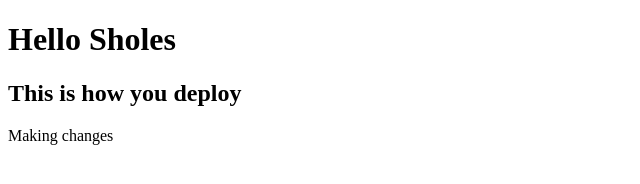
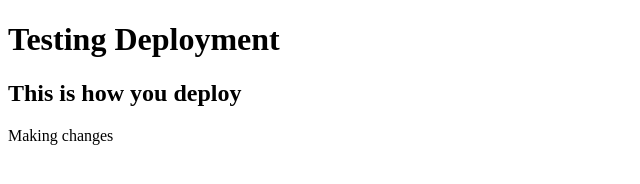
Before and after one commit to bradgichangi/sholes_web, a plain HTML site: page index.html in a window 1280 px wide. Shown: the whole page, without its empty margins (0-640 px from the left). Drawn offline with Linux system fonts and the light colour scheme.

Commit message:
Changes to HTML

```diff
--- a/index.html
+++ b/index.html
@@ -7,7 +7,7 @@
     <title>Sholes</title>
 </head>
 <body>
-    <h1>Hello Sholes</h1>
+    <h1>Testing Deployment</h1>
     <h2>This is how you deploy</h2>
     <p>Making changes</p>
 </body>
```
